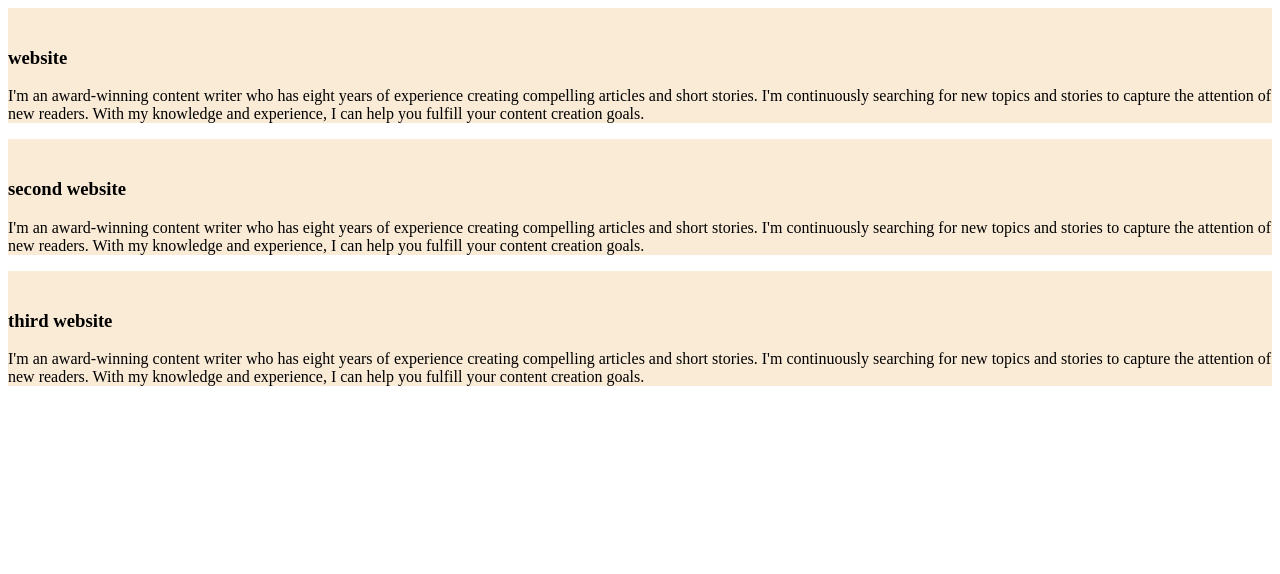
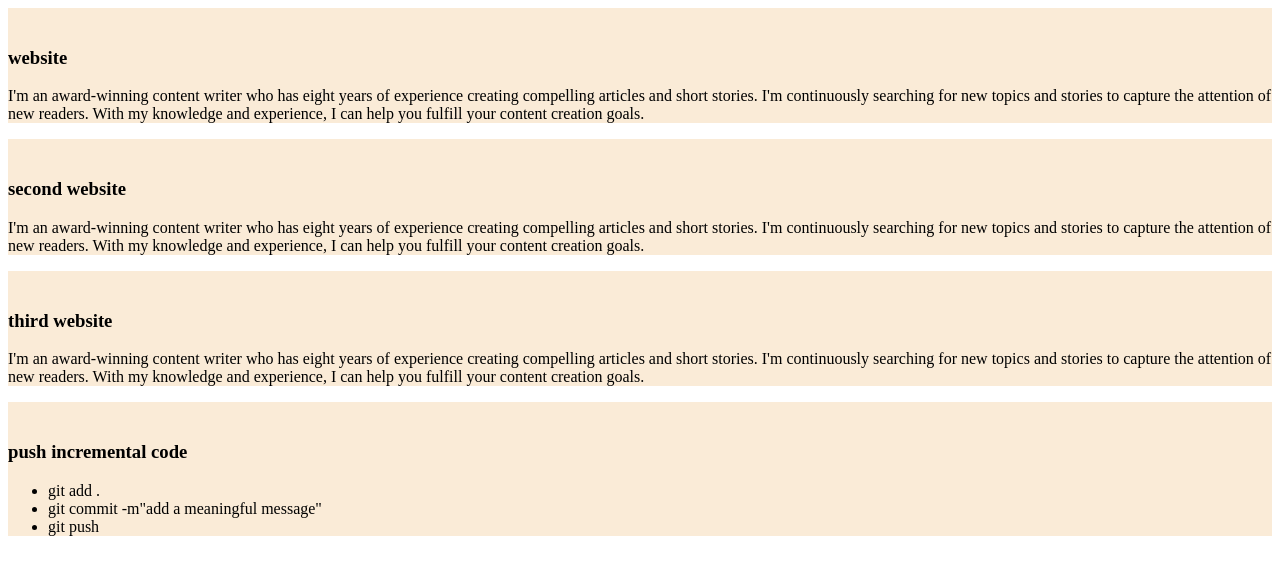
Before and after one commit to Moontahin/my-simple-website, a plain HTML site: page index1.html in a window 1280 px wide. Drawn offline with Linux system fonts and the light colour scheme.

Commit message:
added a list

```diff
--- a/index1.html
+++ b/index1.html
@@ -23,5 +23,14 @@
         <h3> third website</h3>
         <p>I'm an award-winning content writer who has eight years of experience creating compelling articles and short stories. I'm continuously searching for new topics and stories to capture the attention of new readers. With my knowledge and experience, I can help you fulfill your content creation goals.</p>
     </div>
+    <div>
+
+        <h3>push incremental code</h3>
+        <ul>
+            <li>git add .</li>
+            <li>git commit -m"add a meaningful message"</li>
+            <li>git push</li>
+        </ul>
+    </div>
 </body>
 </html>
```
